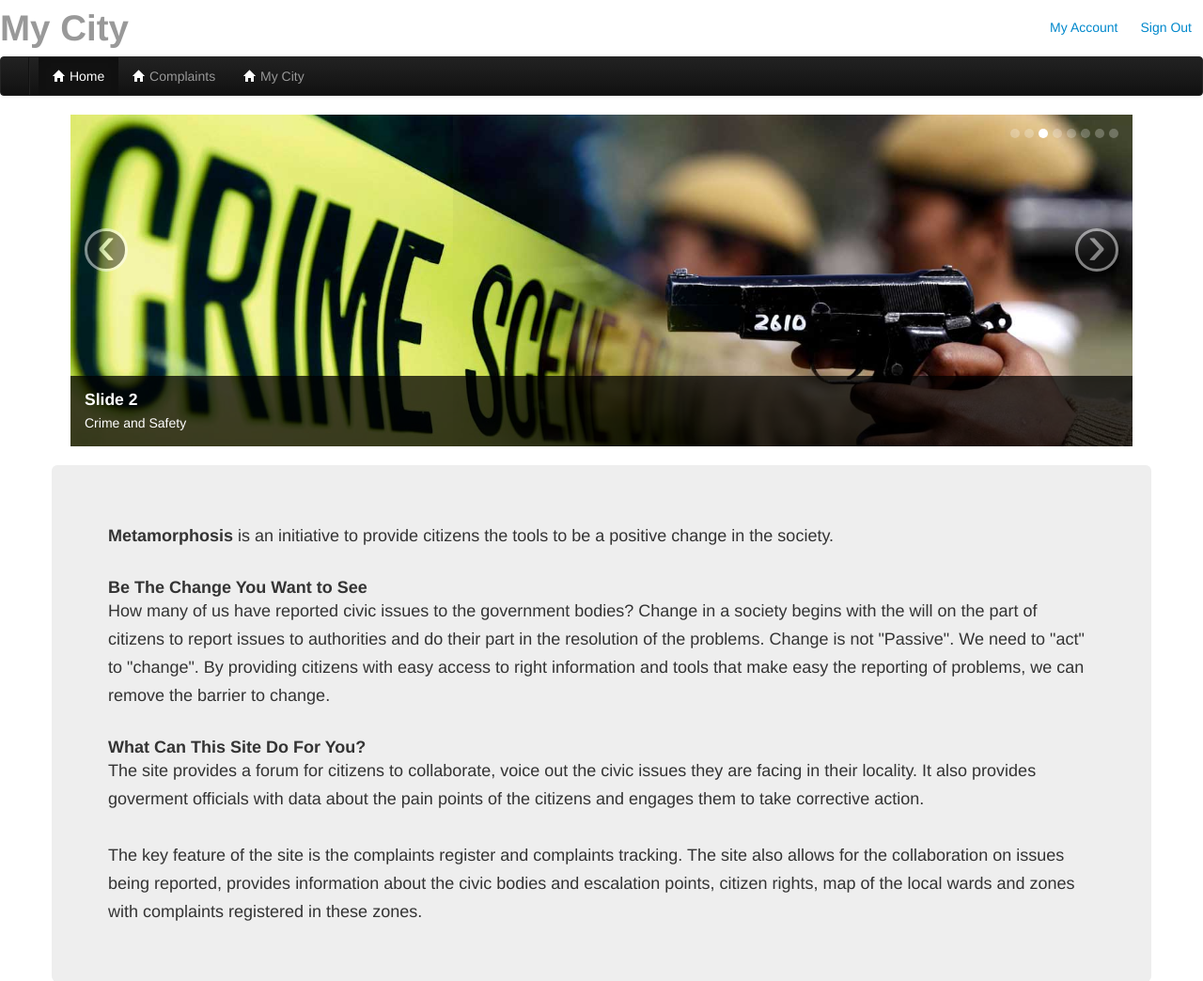
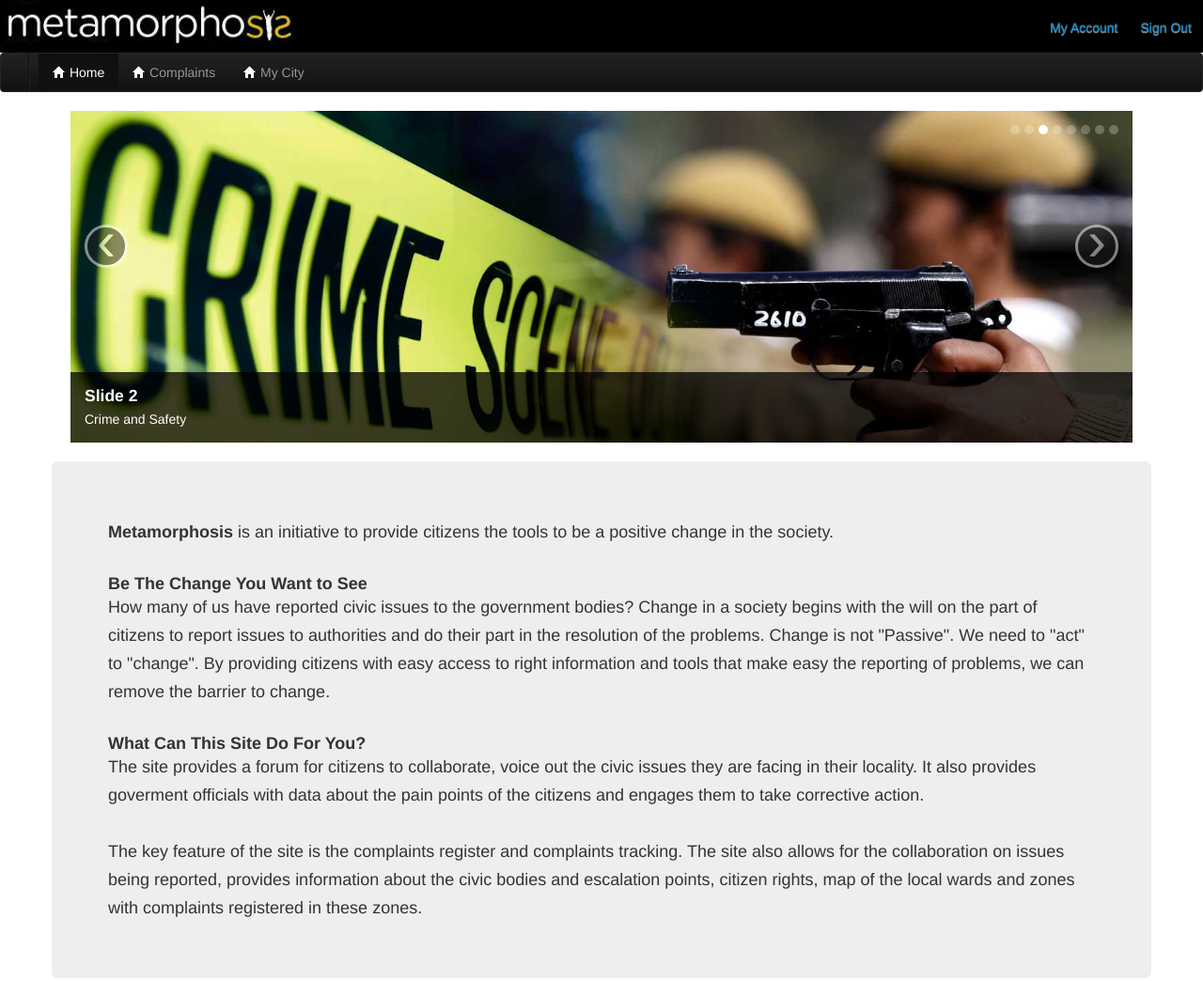
Before and after one commit to roddiedude/hackathon, a Django app: page /editAccount/ in a window 1280 px wide. Shown: the top 1044 px of the page at 94% size. Run offline with Django 3.2, Linux system fonts and the light colour scheme; parts of the project's set-up code (start-up, migrations or seed data) failed here and were passed over; some libraries are stand-ins or nearby versions.

Commit message:
css changes

```diff
--- a/accounts/templates/accounts/editAccount.html
+++ b/accounts/templates/accounts/editAccount.html
@@ -26,6 +26,13 @@ a.icon {
 	height: 100%;
 	min-height: 100%
 }
+
+.mm-banner
+ {
+	height: 56px;
+	float: left;
+	display: block;
+}
 </style>
 
    <script src="{% static 'scripts/jquery/jquery-1.10.2.js' %}"></script>
@@ -43,12 +50,10 @@ a.icon {
 <body ng-controller="HomeController">
 	<div class="head">
 		<div class="row-fluid">
-			<div class="span12">
-				<div class="span6">
-					<h1 class="muted">My City</h1>
-				</div>
+			<div class="span12" style="background-color: black;">
+				<img src="/static/img/metamorphosisLogo.jpg" alt="" class="mm-banner" />
 
-				<div class="span4 offset2" style="margin-top: 15px;">
+				<div class="span4 offset2" style="margin-top: 15px; float: right;">
 					<a href="/accounts/logout" class="btn btn-link pull-right">Sign Out</a>
 					<a href="/accounts/editAccount/#/edit" class="btn btn-link pull-right">My Account</a>
 				</div>
--- a/accounts/templates/accounts/homepage.html
+++ b/accounts/templates/accounts/homepage.html
@@ -21,6 +21,7 @@
         	height: 56px;
 			float: left;
 			display: block;
+			margin-top: -6px;
         }
     </style>
 
```
Also changed, not shown: accounts/templates/accounts/admin-landing.html (+9 -7 lines), accounts/templates/accounts/landing.html (+9 -5 lines), accounts/templates/accounts/locality.html (+9 -7 lines), complaint/templates/complaint/detail.html (+11 -5 lines).
